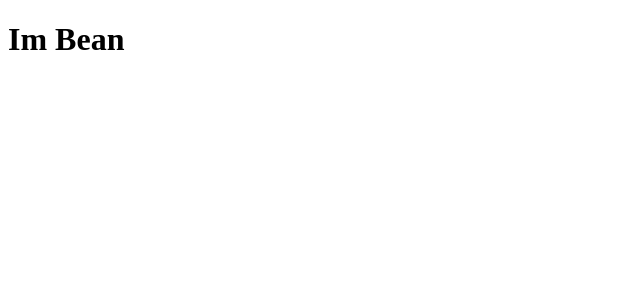
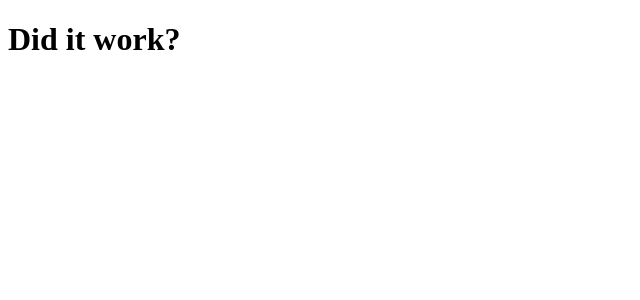
Before and after one commit to Sovereign49/portfolio-svelte, a Svelte app: page / in a window 1280 px wide. Shown: the top 300 px of the page, without its empty margins (0-640 px from the left). Built offline with nearby package versions, Linux system fonts and the light colour scheme.

Commit message:
I think it works?

```diff
--- a/src/App.svelte
+++ b/src/App.svelte
@@ -1 +1 @@
-<h1>Im Bean</h1>
+<h1>Did it work?</h1>
```
